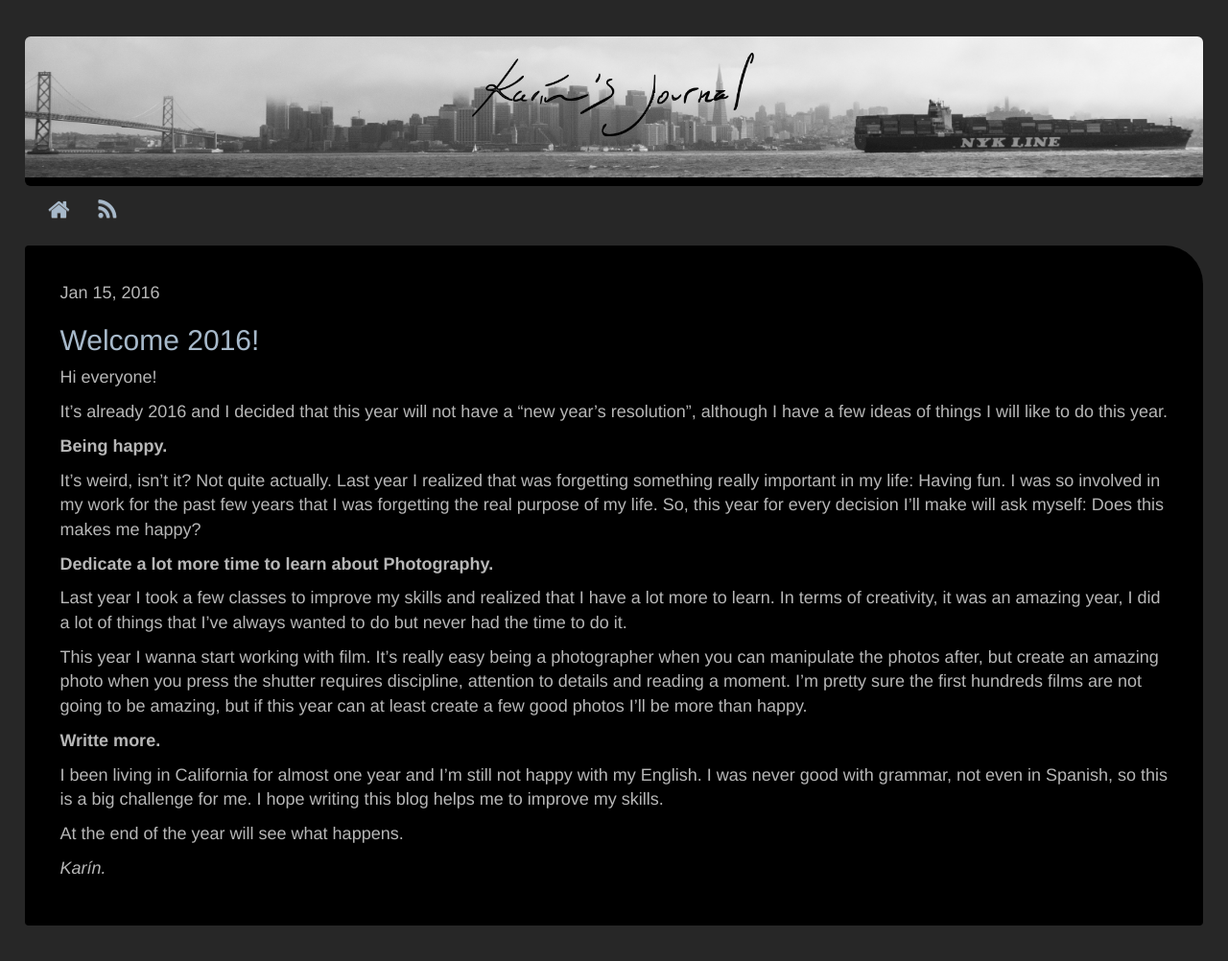
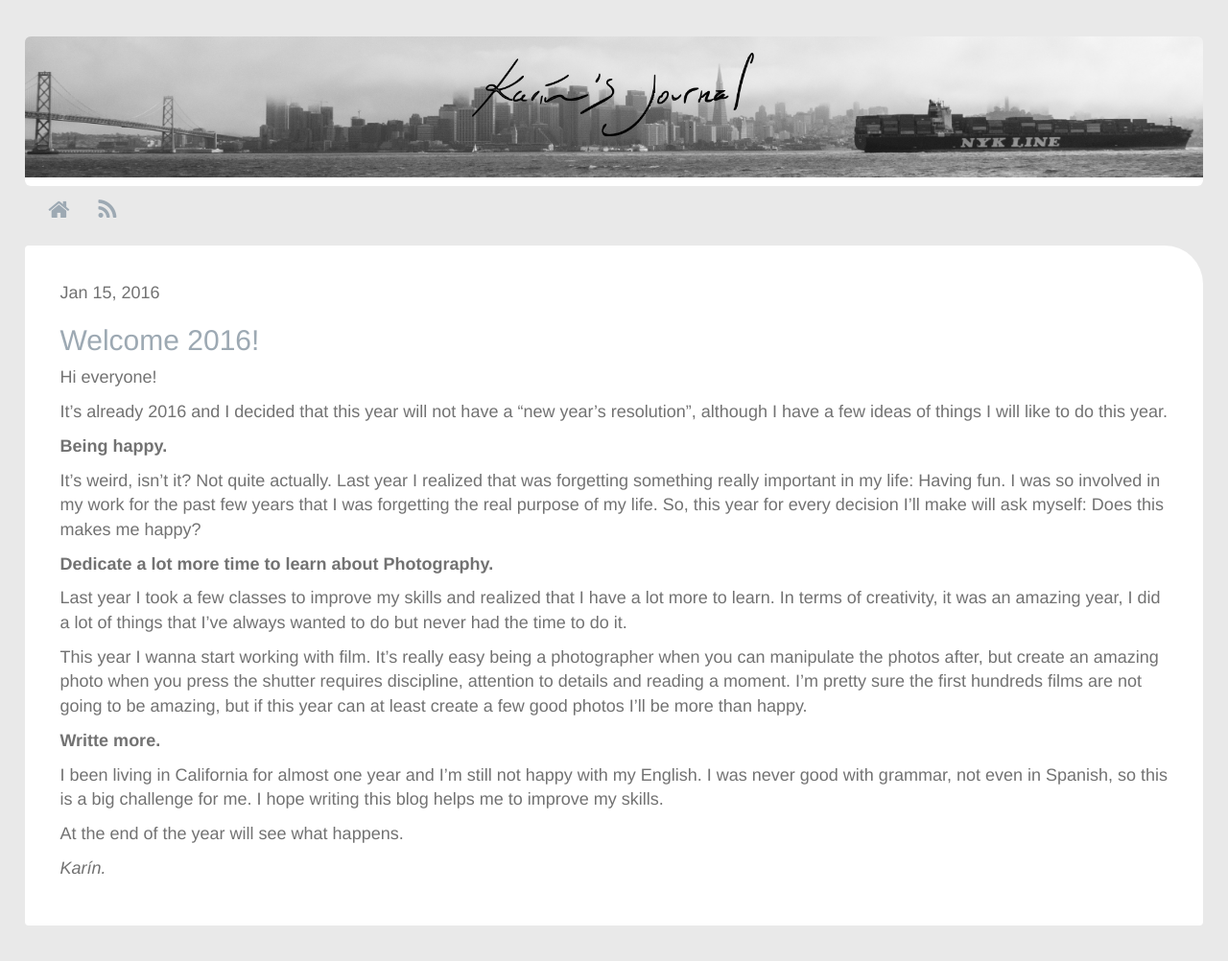
Before and after one commit to klizana/klizana.github.io, a Jekyll site: the page built from blog/index.html, in a window 1280 px wide. Shown: the whole page at 96% size. Built offline with Jekyll 4.4.1, drawn with Linux system fonts in a browser that asks for light colours; nearby versions of some CDN libraries; the list of posts is cut into pages by our own code; comment, search, counter and statistics services are not loaded.

```diff
--- a/css/style.css
+++ b/css/style.css
@@ -1,6 +1,6 @@
 body{
-    background-color:#272727;
-    color: #b7b7b7;
+    background-color:#e9e9e9;
+    color: #727272;
     font-family: Helvetica, sans-serif;
     font-size: 18px;
     font-weight:lighter;
@@ -17,7 +17,7 @@ img{
 
 /*.blog-header-style{*/
 .jumbotron{
-    background-color:#000000;
+    background-color:#ffffff;
     background-image: url("https://farm2.staticflickr.com/1581/23711962399_30bf399110_h.jpg");
     background-size:100%;
     background-repeat:no-repeat;
@@ -32,7 +32,7 @@ img{
 }
 
 .box-style{
-    background-color:#000000;
+    background-color:#ffffff;
     border:none;
     padding-top:none;
     padding-right:5%;
@@ -41,7 +41,7 @@ img{
 }
 
 .blog-box-style{
-    background-color:#000000;
+    background-color:#ffffff;
     padding-top:3%;
     padding-right:3%;
     padding-bottom:3%;
@@ -54,7 +54,7 @@ img{
 }
 
 .comments-box-style{
-    background-color:#000000;
+    background-color:#ffffff;
     padding:3%;
     padding-top:1%;
     padding-bottom:0%;
@@ -75,22 +75,22 @@ img{
 }
 
 .content-box{
-    background-color:#000000;
+    background-color:#ffffff;
     padding:2%;
     margin-bottom:2%;
 }
 
 a {
-    color: #a7b9ca;
+    color: #9da9b3;
 }
 
 a:focus, a:hover {
-    color:#8594a1;
+    color:#b0bac2;
     text-decoration: none;
 }
 
 .paginator {
-    background-color: #000000;
+    background-color: #ffffff;
     margin: 3%;
     padding-right:3%;
     padding-left:3%;
@@ -118,7 +118,7 @@ h1, h2, h3, h4, h5 {
 @media (min-width: 1500px) {
 
     .jumbotron{
-        background-color:#000000;
+        background-color:#ffffff;
         background-image: url("/images/header-1500px.jpg");
         background-size:100%;
         background-repeat:no-repeat;
@@ -128,7 +128,7 @@ h1, h2, h3, h4, h5 {
 @media (min-width: 1200px) and (max-width: 1499px) {
 
     .jumbotron{
-        background-color:#000000;
+        background-color:#ffffff;
         background-image: url("/images/header-1200px.jpg");
         background-size:100%;
         background-repeat:no-repeat;
@@ -148,7 +148,7 @@ h1, h2, h3, h4, h5 {
     }
 
     .jumbotron{
-    background-color:#000000;
+    background-color:#ffffff;
     background-image: url("/images/header-992px.jpg");
     background-size:100%;
     background-repeat:no-repeat;
@@ -174,7 +174,7 @@ h1, h2, h3, h4, h5 {
     }
 
     .jumbotron{
-    background-color:#000000;
+    background-color:#ffffff;
     background-image: url("/images/header-992px.jpg");
     background-size:100%;
     background-repeat:no-repeat;
@@ -197,7 +197,7 @@ h1, h2, h3, h4, h5 {
     }
 
     .jumbotron{
-    background-color:#000000;
+    background-color:#ffffff;
     background-image: url("/images/header-767px.jpg");
     background-size:100%;
     }
@@ -212,7 +212,7 @@ h1, h2, h3, h4, h5 {
     }
 
     .jumbotron{
-        background-color:#000000;
+        background-color:#ffffff;
         background-image: url("/images/header-480px.jpg");
         background-size:100%;
     }
@@ -222,7 +222,7 @@ h1, h2, h3, h4, h5 {
 @media (max-width: 369px) {
 
     .jumbotron{
-        background-color:#000000;
+        background-color:#ffffff;
         background-image: url("/images/header-369px.jpg");
         background-size:100%;
     }
```
Also changed, not shown: index.html (+6 -10 lines).
